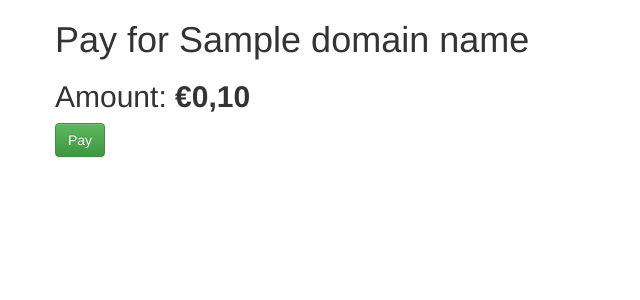
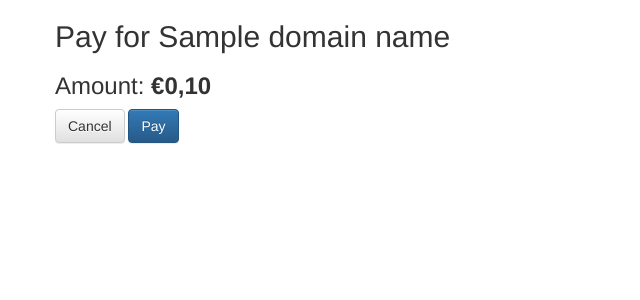
Before and after one commit to matthiasnoback/advanced-testing-workshop, a PHP site: template src/DomainShop/Resources/Views/pay.html.twig in a window 1280 px wide. Shown: the top 300 px of the page, without its empty margins (0-640 px from the left). Run offline with PHP 8.4, Linux system fonts and the light colour scheme; the template is opened without the code that fills it: most values are stand-ins (such as "Sample title", 1, 10 or a date in 2020); some libraries are stand-ins or nearby versions.

Commit message:
Add payment cancel flow

```diff
--- a/src/DomainShop/Controller/FinishController.php
+++ b/src/DomainShop/Controller/FinishController.php
@@ -37,7 +37,8 @@ final class FinishController implements MiddlewareInterface
         $order = Database::retrieve(Order::class, (string)$orderId);
 
         $response->getBody()->write($this->renderer->render('finish.html.twig', [
-            'domainName' => $order->getDomainName()
+            'domainName' => $order->getDomainName(),
+            'wasPaid' => $order->wasPaid()
         ]));
     }
 }
--- a/src/DomainShop/Controller/PayController.php
+++ b/src/DomainShop/Controller/PayController.php
@@ -41,6 +41,12 @@ final class PayController implements MiddlewareInterface
         $orderAmount = 1000;
 
         if ($request->getMethod() === 'POST') {
+            $submittedData = $request->getParsedBody();
+            if (isset($submittedData['pay'])) {
+                $order->setWasPaid(true);
+                Database::persist($order);
+            }
+
             return new RedirectResponse(
                 $this->router->generateUri('finish', ['orderId' => $orderId])
             );
--- a/src/DomainShop/Resources/Views/availability.html.twig
+++ b/src/DomainShop/Resources/Views/availability.html.twig
@@ -2,13 +2,13 @@
 
 {% block content %}
     {% if isAvailable %}
-        <h2>Congratulations! <b>{{ domainName }}</b> is still available.</h2>
+        <h2 class="alert alert-success">Congratulations! <b>{{ domainName }}</b> is still available.</h2>
         <form method="post" enctype="multipart/form-data" action="{{ url('register') }}">
             <input type="hidden" name="domain_name" value="{{ domainName }}"/>
-            <button class="btn btn-success" type="submit">Register it now</button>
+            <button class="btn btn-primary" type="submit">Register it now</button>
         </form>
 
     {% else %}
-        <h2>We're sorry! <b>{{ domainName }}</b> is not available anymore.</h2>
+        <h2 class="alert alert-warning">We're sorry! <b>{{ domainName }}</b> is not available anymore.</h2>
     {% endif %}
 {% endblock %}
--- a/src/DomainShop/Resources/Views/finish.html.twig
+++ b/src/DomainShop/Resources/Views/finish.html.twig
@@ -1,5 +1,9 @@
 {% extends "base.html.twig" %}
 
 {% block content %}
-    <h1>You are now the owner of <b>totallyrandomdomainname.com</b></h1>
+    {% if wasPaid %}
+        <h2 class="alert alert-success">You are now the owner of <b>totallyrandomdomainname.com</b></h2>
+    {% else %}
+        <h2 class="alert alert-danger">Warning: we didn't receive a payment yet.</h2>
+    {% endif %}
 {% endblock %}
--- a/src/DomainShop/Resources/Views/homepage.html.twig
+++ b/src/DomainShop/Resources/Views/homepage.html.twig
@@ -1,7 +1,7 @@
 {% extends "base.html.twig" %}
 
 {% block content %}
-    <h1>Register your domain name now!</h1>
+    <h2>Register your domain name now!</h2>
 
     <form method="post" action="{{ url('check_availability') }}" enctype="multipart/form-data">
         <div class="form-group{% if formErrors["name"] is defined %} has-error{% endif %}">
@@ -12,6 +12,6 @@
             {% endfor %}
         </div>
 
-        <button type="submit"class="btn btn-default">Check availability</button>
+        <button type="submit"class="btn btn-primary">Check availability</button>
     </form>
 {% endblock %}
--- a/src/DomainShop/Resources/Views/pay.html.twig
+++ b/src/DomainShop/Resources/Views/pay.html.twig
@@ -1,11 +1,12 @@
 {% extends "base.html.twig" %}
 
 {% block content %}
-    <h1>Pay for {{ domainName }}</h1>
+    <h2>Pay for {{ domainName }}</h2>
 
-    <h2>Amount: <b>€{{ (orderAmount / 100)|number_format(2, ',', '.') }}</b></h2>
+    <h3>Amount: <b>€{{ (orderAmount / 100)|number_format(2, ',', '.') }}</b></h3>
 
     <form method="post" action="{{ url('pay', { orderId: orderId }) }}" enctype="multipart/form-data">
-        <button type="submit"class="btn btn-success">Pay</button>
+        <button type="submit"class="btn btn-default" name="cancel">Cancel</button>
+        <button type="submit"class="btn btn-primary" name="pay">Pay</button>
     </form>
 {% endblock %}
--- a/src/DomainShop/Resources/Views/register.html.twig
+++ b/src/DomainShop/Resources/Views/register.html.twig
@@ -1,9 +1,9 @@
 {% extends "base.html.twig" %}
 
 {% block content %}
-    <h1>Register <b>{{ domainName }}</b></h1>
+    <h2>Register <b>{{ domainName }}</b></h2>
 
-    <p>Fill in your details</p>
+    <h3>Fill in your details</h3>
 
     <form method="post" action="{{ url('register') }}" enctype="multipart/form-data">
         <input type="hidden" name="domain_name" value="{{ domainName }}"/>
@@ -22,7 +22,7 @@
             {% endfor %}
         </div>
 
-        <button type="submit" class="btn btn-success">Buy this domain name</button>
+        <button type="submit" class="btn btn-primary">Buy this domain name</button>
     </form>
 
 {% endblock %}
```
